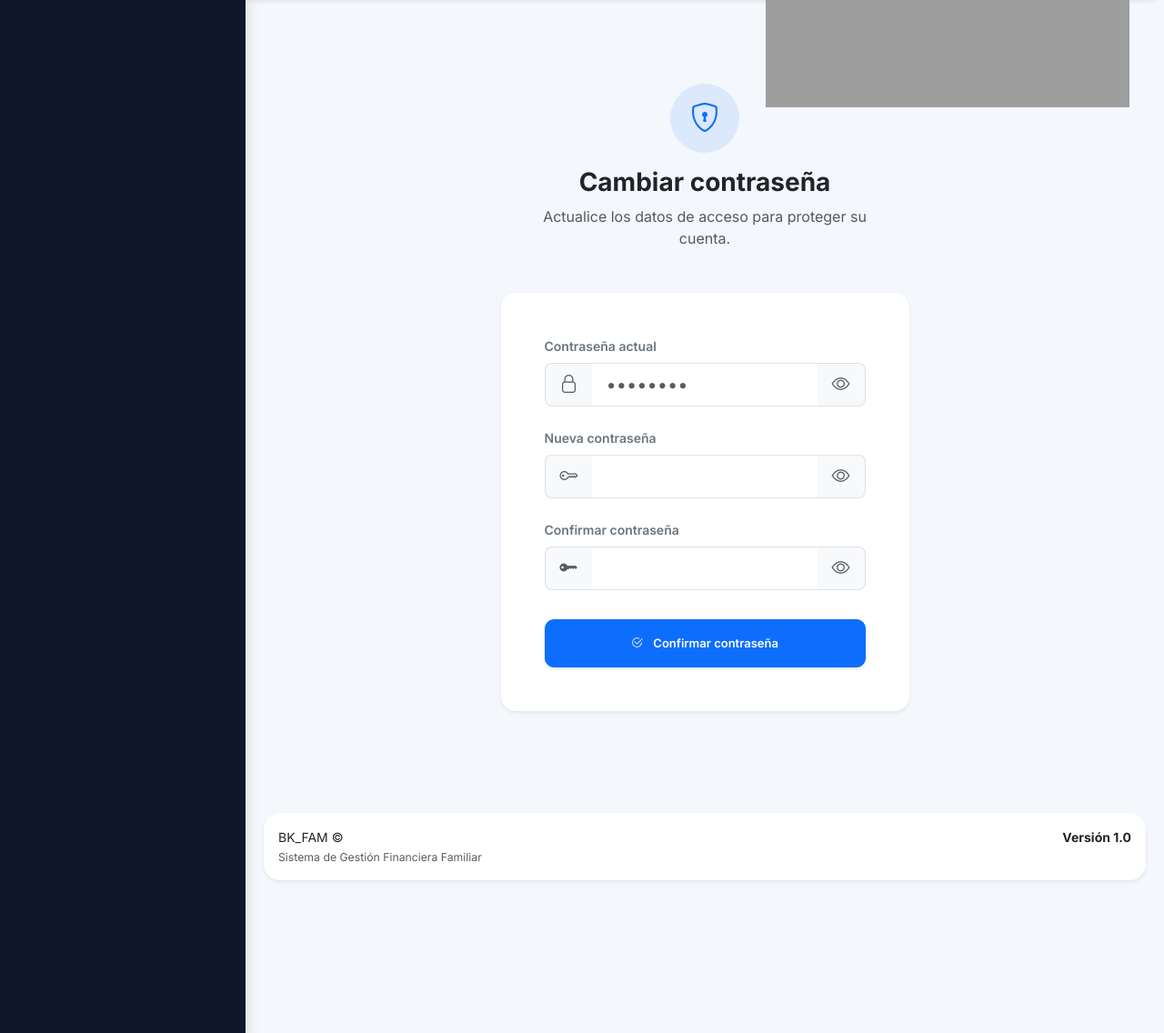
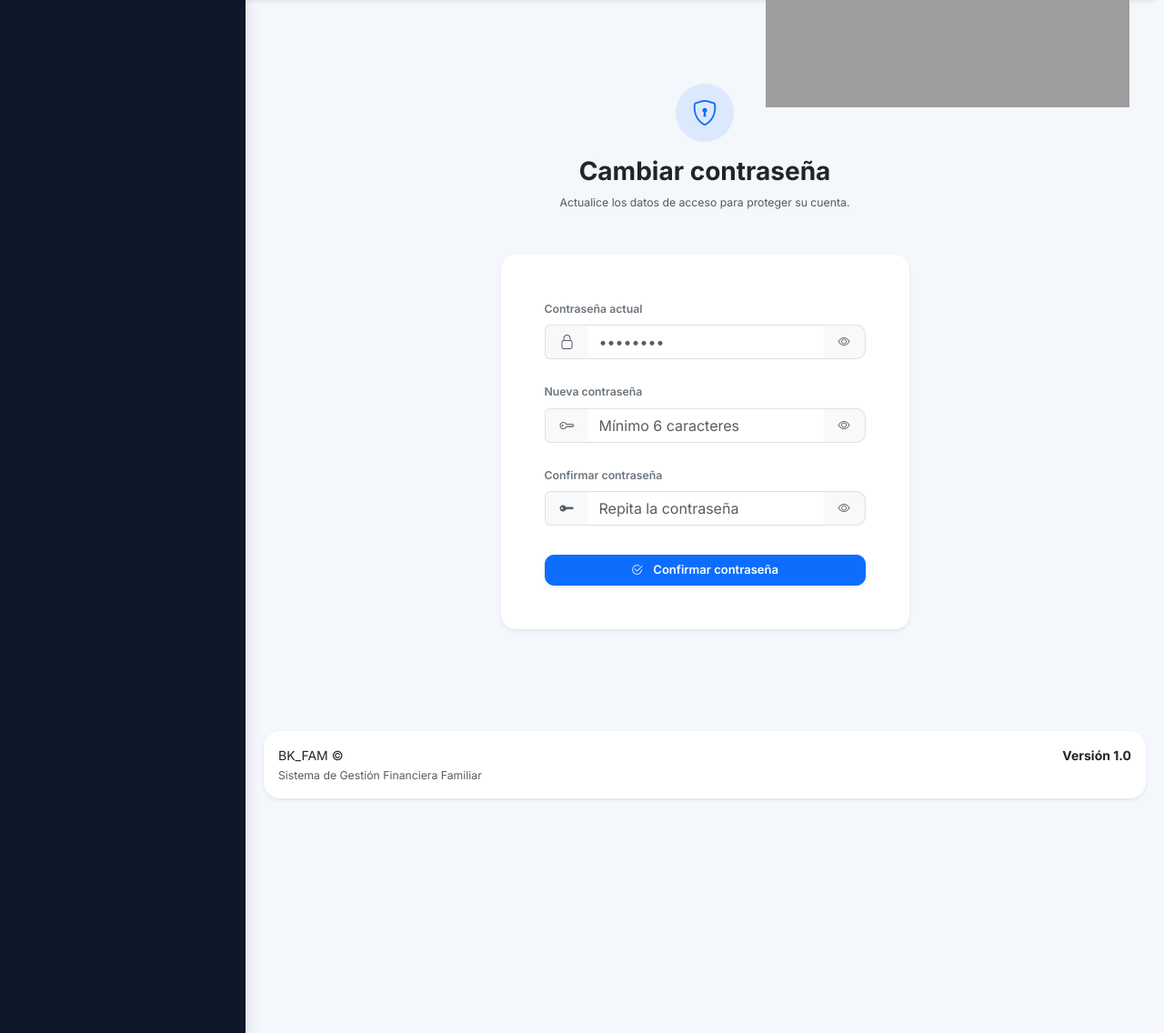
Before and after one commit to rcardenasch/AppBK, a Python web app: template templates/usuarios/cambiar_password.html in a window 1280 px wide. Shown: the part 64-1200 px from the top of the page at 91% size. Run offline with Jinja, Linux system fonts and the light colour scheme; the template is opened without the code that fills it, so the values that code supplies are empty; some libraries are stand-ins or nearby versions; grey boxes are pictures that could not be loaded.

Commit message:
Trabajo Commit - Ap BK_Login_actualizacion_contraseña

```diff
--- a/templates/usuarios/cambiar_password.html
+++ b/templates/usuarios/cambiar_password.html
@@ -7,14 +7,14 @@ Cambiar contraseña
 {% block content %}
 <div class="container py-5">
     <div class="row justify-content-center">
-        <!-- Columna expandida para evitar que el formulario se vea pequeño o apretado -->
+        <!-- Mantenemos la columna ancha para que no se vea apretado -->
         <div class="col-md-8 col-lg-6">
 
-            <!-- Encabezado con más presencia visual -->
+            <!-- Encabezado con buen espacio -->
             <div class="text-center mb-5">
                 <div class="rounded-circle bg-primary bg-opacity-10 text-primary mx-auto mb-3 d-flex align-items-center justify-content-center"
-                     style="width: 76px; height: 76px;">
-                    <i class="bi bi-shield-lock fs-2"></i>
+                     style="width: 64px; height: 64px;">
+                    <i class="bi bi-shield-lock fs-3"></i>
                 </div>
                 <h3 class="fw-bold text-dark mb-2">
                     {% if current_user.debe_cambiar_password %}
@@ -23,7 +23,7 @@ Cambiar contraseña
                         Cambiar contraseña
                     {% endif %}
                 </h3>
-                <p class="text-muted fs-6 px-4">
+                <p class="text-muted small px-4">
                     {% if current_user.debe_cambiar_password %}
                         Por seguridad, confirme o establezca su contraseña personal para continuar.
                     {% else %}
@@ -32,18 +32,18 @@ Cambiar contraseña
                 </p>
             </div>
 
-            <!-- Tarjeta con márgenes internos amplios (p-5) -->
+            <!-- Tarjeta espaciosa -->
             <div class="card border-0 shadow-sm rounded-4">
-                <div class="card-body p-5">
+                <div class="card-body p-4 p-md-5">
                     <form method="POST" id="formPassword" class="needs-validation" novalidate>
 
                         {% if not current_user.debe_cambiar_password %}
-                        <!-- Contraseña Actual (Gran Formato) -->
+                        <!-- Contraseña Actual (Tamaño Estándar Estilizado) -->
                         <div class="mb-4">
-                            <label class="form-label fw-semibold text-secondary mb-2">
+                            <label class="form-label small fw-semibold text-secondary mb-2">
                                 Contraseña actual
                             </label>
-                            <div class="input-group input-group-lg">
+                            <div class="input-group">
                                 <span class="input-group-text bg-light border-end-0 text-muted px-3">
                                     <i class="bi bi-lock"></i>
                                 </span>
@@ -59,12 +59,12 @@ Cambiar contraseña
                         </div>
                         {% endif %}
 
-                        <!-- Nueva Contraseña (Gran Formato) -->
+                        <!-- Nueva Contraseña (Tamaño Estándar Estilizado) -->
                         <div class="mb-4">
-                            <label class="form-label fw-semibold text-secondary mb-2">
+                            <label class="form-label small fw-semibold text-secondary mb-2">
                                 Nueva contraseña
                             </label>
-                            <div class="input-group input-group-lg">
+                            <div class="input-group">
                                 <span class="input-group-text bg-light border-end-0 text-muted px-3">
                                     <i class="bi bi-key"></i>
                                 </span>
@@ -73,6 +73,7 @@ Cambiar contraseña
                                        id="passwordNueva"
                                        class="form-control border-start-0 border-end-0 bg-light-focus"
                                        minlength="6"
+                                       placeholder="Mínimo 6 caracteres"
                                        required>
                                 <button class="btn btn-outline-light border border-start-0 text-muted bg-light toggle-password px-3" type="button">
                                     <i class="bi bi-eye"></i>
@@ -80,12 +81,12 @@ Cambiar contraseña
                             </div>
                         </div>
 
-                        <!-- Confirmar Contraseña (Gran Formato) -->
+                        <!-- Confirmar Contraseña (Tamaño Estándar Estilizado) -->
                         <div class="mb-4">
-                            <label class="form-label fw-semibold text-secondary mb-2">
+                            <label class="form-label small fw-semibold text-secondary mb-2">
                                 Confirmar contraseña
                             </label>
-                            <div class="input-group input-group-lg">
+                            <div class="input-group">
                                 <span class="input-group-text bg-light border-end-0 text-muted px-3">
                                     <i class="bi bi-key-fill"></i>
                                 </span>
@@ -94,19 +95,20 @@ Cambiar contraseña
                                        id="passwordConfirmar"
                                        class="form-control border-start-0 border-end-0 bg-light-focus"
                                        minlength="6"
+                                       placeholder="Repita la contraseña"
                                        required>
                                 <button class="btn btn-outline-light border border-start-0 text-muted bg-light toggle-password px-3" type="button">
                                     <i class="bi bi-eye"></i>
                                 </button>
                             </div>
-                            <div id="mensajePassword" class="form-text fs-6 mt-2 fw-medium"></div>
+                            <div id="mensajePassword" class="form-text small mt-2 fw-medium"></div>
                         </div>
 
-                        <!-- Botón de Envío Destacado -->
+                        <!-- Botón de Envío Estándar -->
                         <div class="pt-2">
                             <button type="submit"
                                     id="btnGuardar"
-                                    class="btn btn-primary btn-lg w-100 py-3 fw-semibold shadow-sm">
+                                    class="btn btn-primary w-100 py-2.5 fw-semibold shadow-sm">
                                 <i class="bi bi-check2-circle me-2"></i> Confirmar contraseña
                             </button>
                         </div>
@@ -118,7 +120,6 @@ Cambiar contraseña
     </div>
 </div>
 
-<!-- Estilos CSS integrados para pulir los focos del grupo de inputs -->
 <style>
     .bg-light-focus:focus {
         background-color: #fff !important;
@@ -137,7 +138,6 @@ document.addEventListener("DOMContentLoaded", function () {
     const mensaje = document.getElementById("mensajePassword");
     const btn = document.getElementById("btnGuardar");
 
-    // 1. Mostrar/Ocultar contraseña dinámicamente con los ojos de Bootstrap Icons
     document.querySelectorAll(".toggle-password").forEach(button => {
         button.addEventListener("click", function() {
             const input = this.closest(".input-group").querySelector("input");
@@ -152,7 +152,6 @@ document.addEventListener("DOMContentLoaded", function () {
         });
     });
 
-    // 2. Tu función de validación nativa adaptada con iconos visuales de éxito/error
     function validar() {
         if (!confirmar.value) {
             mensaje.textContent = "";
@@ -161,11 +160,11 @@ document.addEventListener("DOMContentLoaded", function () {
 
         if (nueva.value === confirmar.value) {
             mensaje.innerHTML = '<i class="bi bi-check-circle-fill me-1"></i> Las contraseñas coinciden.';
-            mensaje.className = "form-text fs-6 mt-2 fw-medium text-success";
+            mensaje.className = "form-text small mt-2 fw-medium text-success";
             btn.disabled = false;
         } else {
             mensaje.innerHTML = '<i class="bi bi-exclamation-circle-fill me-1"></i> Las contraseñas no coinciden.';
-            mensaje.className = "form-text fs-6 mt-2 fw-medium text-danger";
+            mensaje.className = "form-text small mt-2 fw-medium text-danger";
             btn.disabled = true;
         }
     }
```
